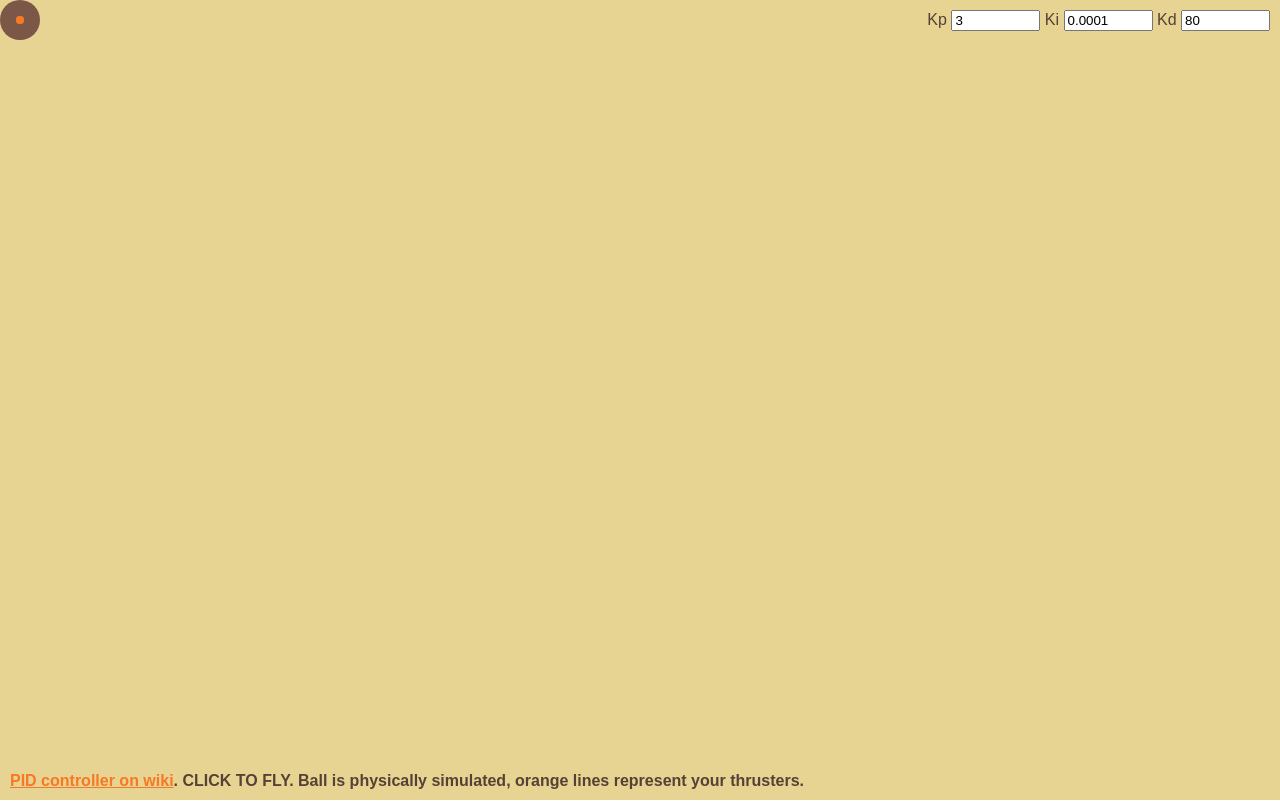
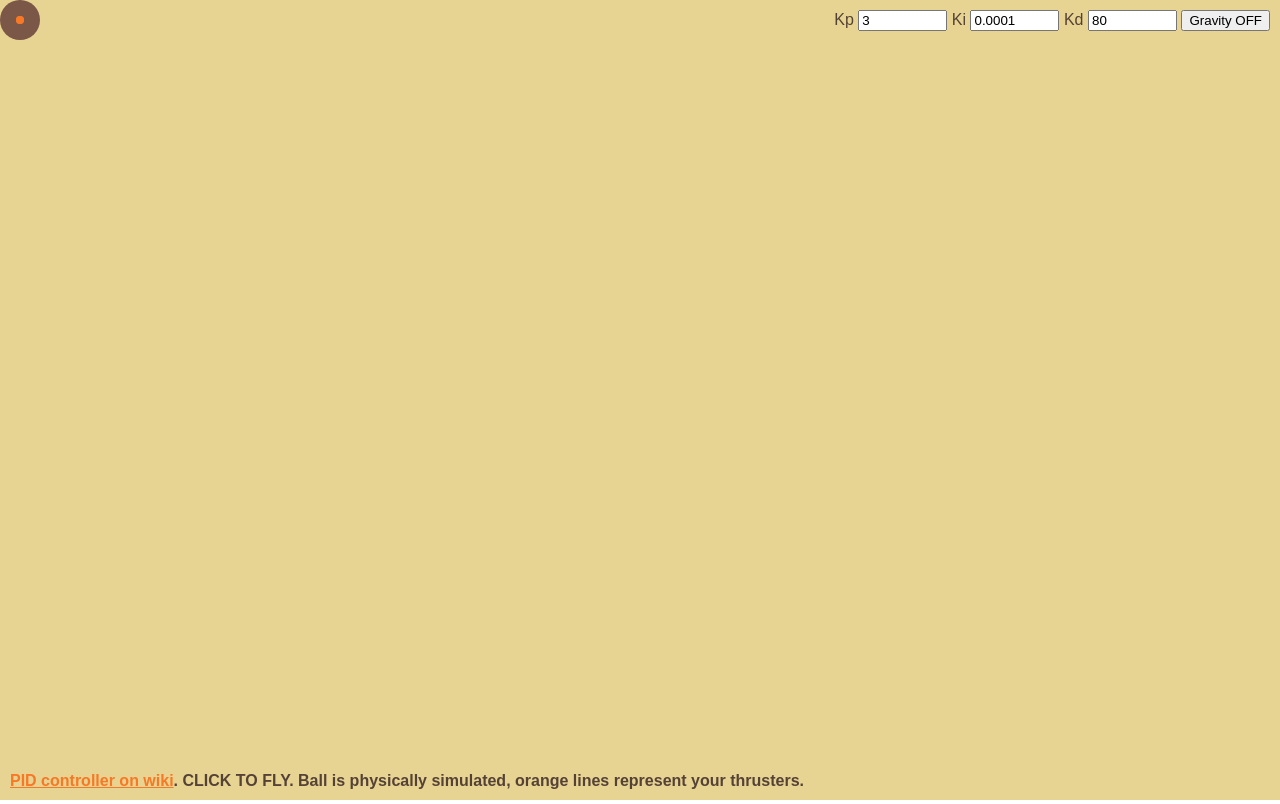
Before and after one commit to jonathanxqs/pid-demo, a plain HTML site: page index.html in a window 1280 px wide. Drawn offline with Linux system fonts and the light colour scheme.

Commit message:
Add gravity button

```diff
--- a/index.html
+++ b/index.html
@@ -46,6 +46,7 @@
     <input type="text" id="ki" size="8">
     <label for="kd">Kd</label>
     <input type="text" id="kd" size="8">
+    <button id="gravity"></button>
 </span>
 <canvas id="c"></canvas>
 <script src="pid.js"></script>
--- a/pid.js
+++ b/pid.js
@@ -31,6 +31,9 @@
     var ki = 0.0001;
     var kd = 80.0;
 
+    var gravity = 0.2;
+    var gravityOn = true;
+
     var history = [];
     var historyTick = 0;
 
@@ -53,6 +56,9 @@
         var a = pid();
         var ax = a[0];
         var ay = a[1];
+        if (gravityOn) {
+            ay += gravity;
+        }
         var maxA = 0.2;
         ax = Math.max(Math.min(ax, maxA), -maxA);
         ay = Math.max(Math.min(ay, maxA), -maxA);
@@ -125,6 +131,7 @@
     var kpInput = document.getElementById("kp");
     var kiInput = document.getElementById("ki");
     var kdInput = document.getElementById("kd");
+    var gravityButton = document.getElementById("gravity");
 
     function updateCoefficients() {
         kp = parseFloat(kpInput.value);
@@ -134,12 +141,18 @@
         integralY = 0;
     }
 
+    function toggleGravity() {
+        gravityOn = !gravityOn;
+        gravityButton.innerText = 'Gravity ' + (gravityOn ? 'ON' : 'OFF');
+    }
+
     kpInput.addEventListener("blur", updateCoefficients);
     kiInput.addEventListener("blur", updateCoefficients);
     kdInput.addEventListener("blur", updateCoefficients);
+    gravityButton.addEventListener("click", toggleGravity);
 
     kpInput.value = kp;
     kiInput.value = ki;
     kdInput.value = kd;
-
+    toggleGravity();
 })();
```
